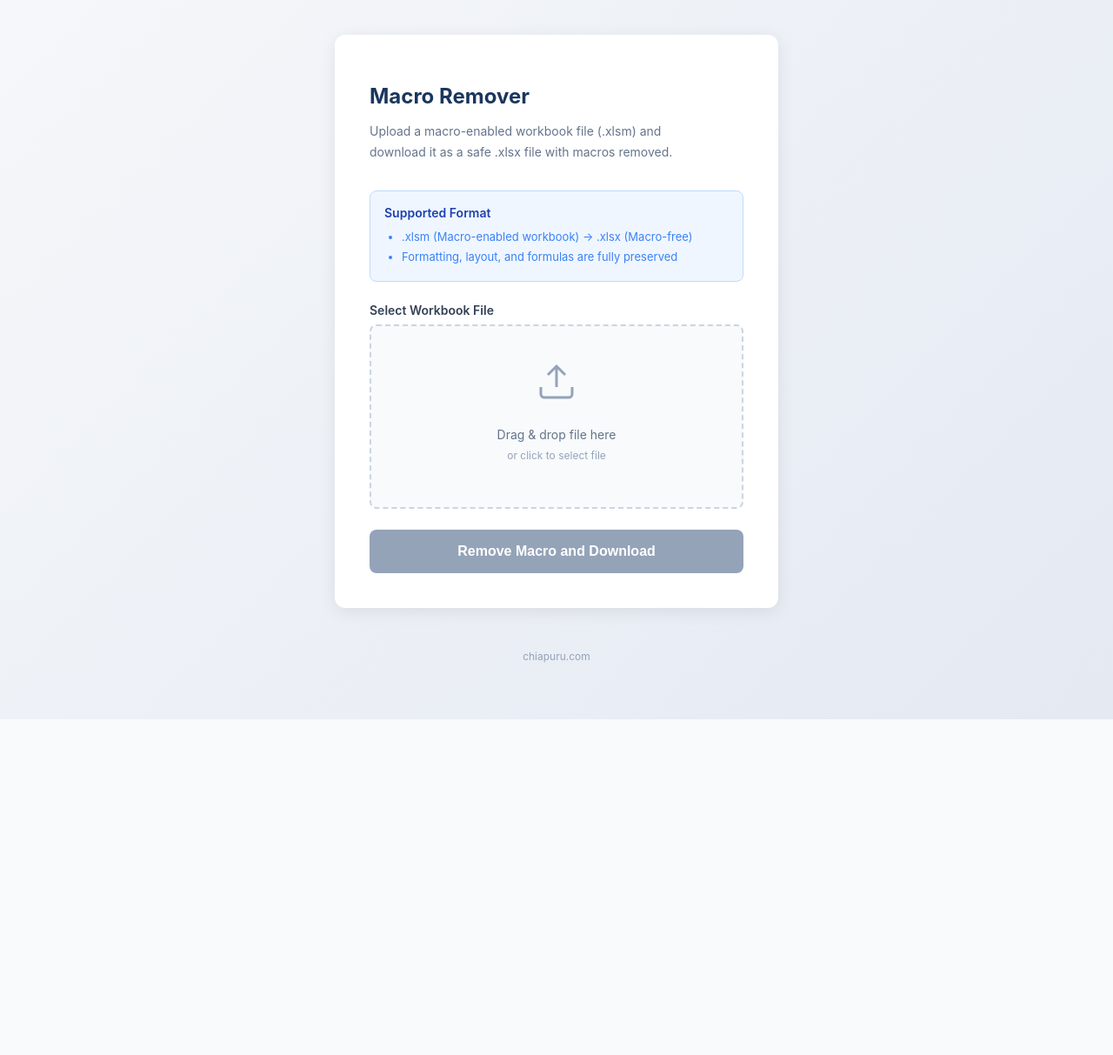
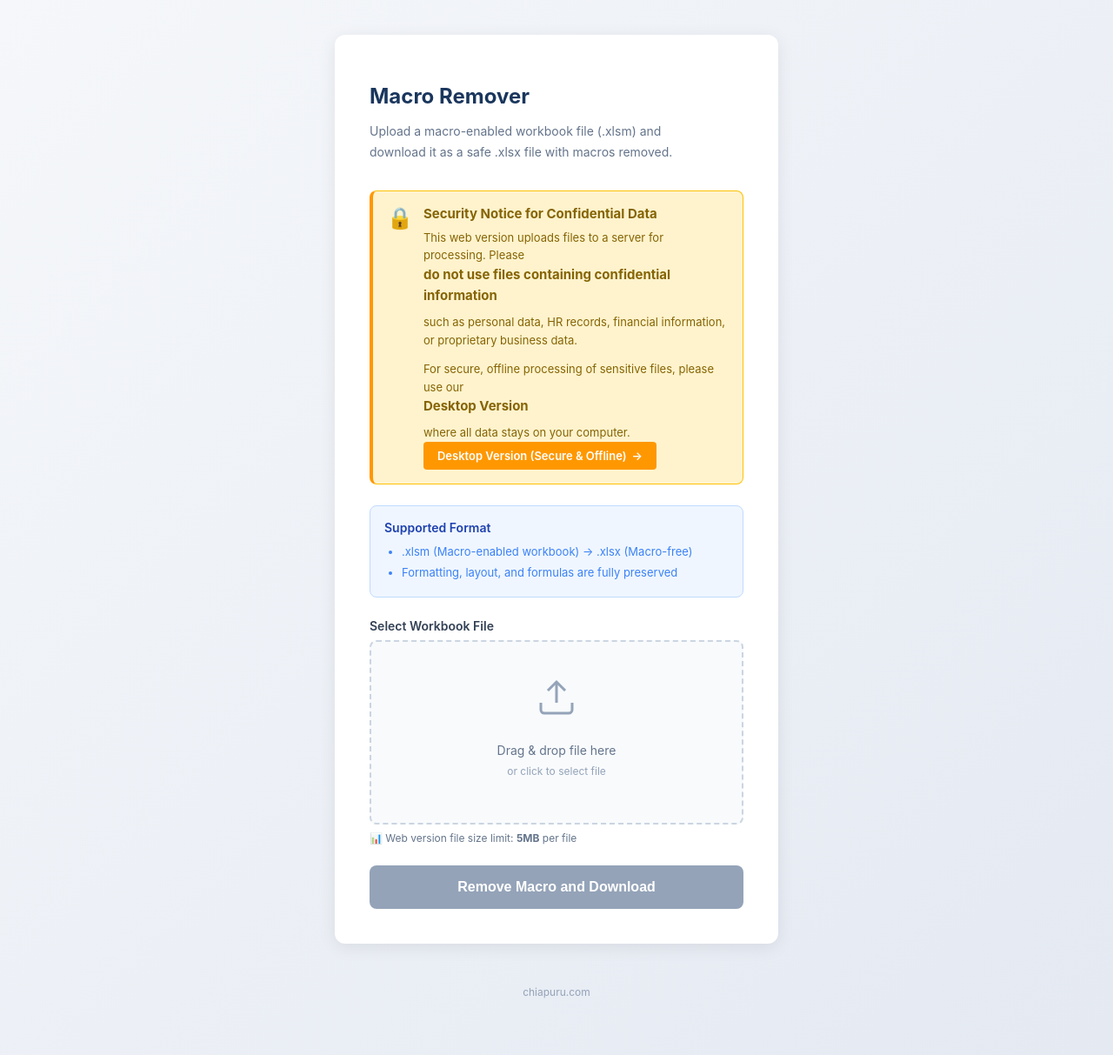
Before and after one commit to daichitsuchiya39-creator/macro-remover-for-excel, a Flask app: page / in a window 1280 px wide. Shown: the whole page at 87% size. Before the commit the page ends 827 px from the top, so only its background shows below. Run offline with Flask 2, Linux system fonts and the light colour scheme.

Commit message:
feat: Add 5MB file limit and security warning for web version
- Set MAX_CONTENT_LENGTH to 5MB for web version
- Add security notice warning users about confidential data
- Display file size limit (5MB) on upload interface
- Add call-to-action button for Desktop version

```diff
--- a/app.py
+++ b/app.py
@@ -18,7 +18,7 @@ def get_resource_path(relative_path):
 
 app = Flask(__name__, template_folder=get_resource_path('templates'))
 app.secret_key = os.urandom(24)
-app.config['MAX_CONTENT_LENGTH'] = 100 * 1024 * 1024  # 100MB制限
+app.config['MAX_CONTENT_LENGTH'] = 5 * 1024 * 1024  # 5MB制限（Web版）
 
 ALLOWED_EXTENSIONS = {'xlsm'}
 
--- a/templates/index.html
+++ b/templates/index.html
@@ -221,6 +221,63 @@
         .site-footer a:hover {
             color: #3b82f6;
         }
+        .security-warning {
+            background: #fff3cd;
+            border: 1px solid #ffc107;
+            border-left: 4px solid #ff9800;
+            border-radius: 8px;
+            padding: 16px;
+            margin-bottom: 24px;
+            display: flex;
+            gap: 12px;
+            align-items: start;
+        }
+        .warning-icon {
+            font-size: 24px;
+            flex-shrink: 0;
+        }
+        .warning-content {
+            flex: 1;
+        }
+        .warning-content strong {
+            display: block;
+            color: #856404;
+            margin-bottom: 8px;
+            font-size: 15px;
+        }
+        .warning-content p {
+            margin: 0 0 12px 0;
+            color: #856404;
+            font-size: 13px;
+            line-height: 1.6;
+        }
+        .warning-content p:last-of-type {
+            margin-bottom: 0;
+        }
+        .desktop-link {
+            display: inline-flex;
+            align-items: center;
+            gap: 6px;
+            padding: 8px 16px;
+            background: #ff9800;
+            color: white;
+            text-decoration: none;
+            border-radius: 4px;
+            font-size: 13px;
+            font-weight: 600;
+            transition: background 0.3s;
+        }
+        .desktop-link:hover {
+            background: #f57c00;
+        }
+        .desktop-link::after {
+            content: '→';
+        }
+        .size-limit-notice {
+            font-size: 12px;
+            color: #64748b;
+            margin-top: 8px;
+        }
         @media (max-width: 480px) {
             body {
                 padding: 20px 12px;
@@ -241,6 +298,16 @@
             Upload a macro-enabled workbook file (.xlsm) and<br>
             download it as a safe .xlsx file with macros removed.
         </p>
+
+        <div class="security-warning">
+            <div class="warning-icon">🔒</div>
+            <div class="warning-content">
+                <strong>Security Notice for Confidential Data</strong>
+                <p>This web version uploads files to a server for processing. Please <strong>do not use files containing confidential information</strong> such as personal data, HR records, financial information, or proprietary business data.</p>
+                <p>For secure, offline processing of sensitive files, please use our <strong>Desktop Version</strong> where all data stays on your computer.</p>
+                <a href="https://chiapuru.com/apps/macro-remover#desktop" class="desktop-link">Desktop Version (Secure & Offline)</a>
+            </div>
+        </div>
 
         {% with messages = get_flashed_messages(with_categories=true) %}
             {% if messages %}
@@ -275,6 +342,9 @@
                     <div class="drop-text">Drag & drop file here</div>
                     <div class="drop-hint">or click to select file</div>
                     <div class="file-name" id="fileName"></div>
+                </div>
+                <div class="size-limit-notice">
+                    📊 Web version file size limit: <strong>5MB</strong> per file
                 </div>
             </div>
 
```
